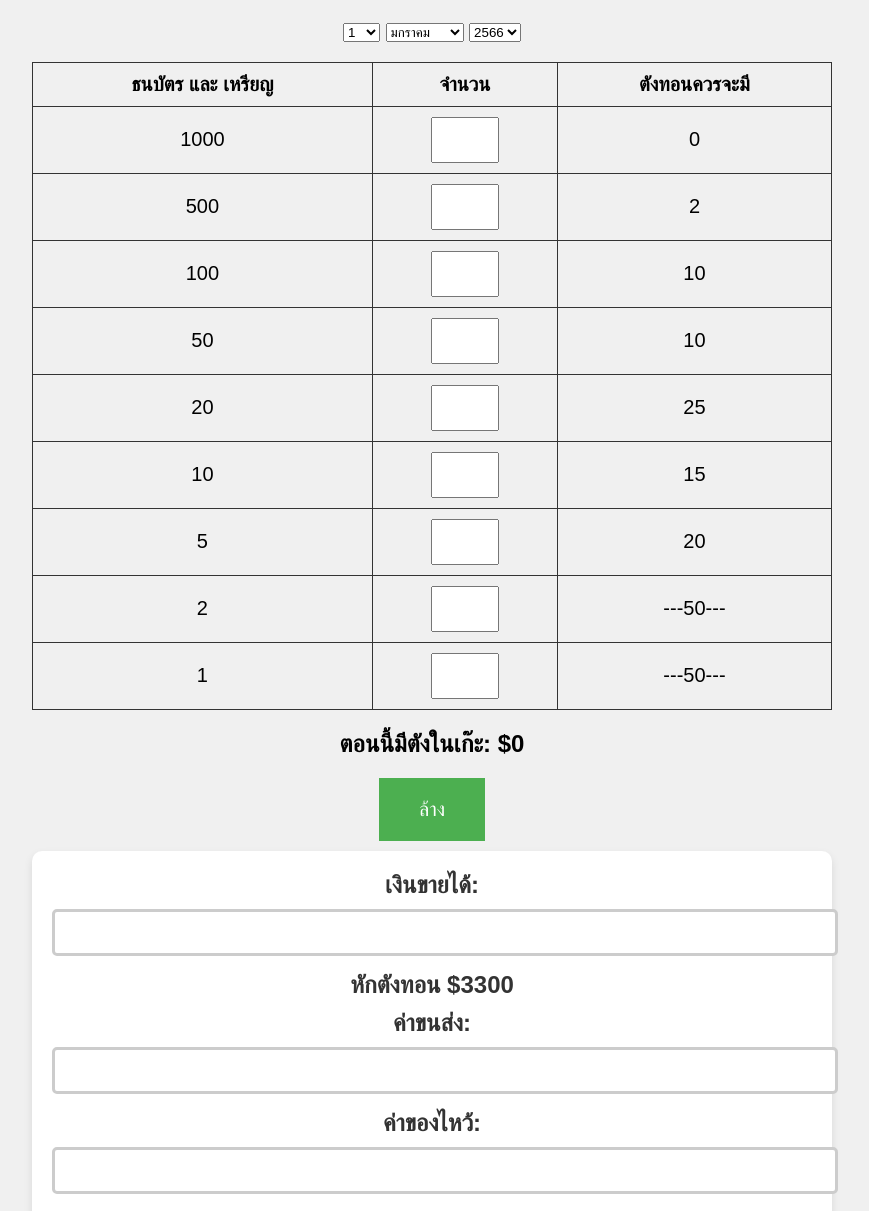
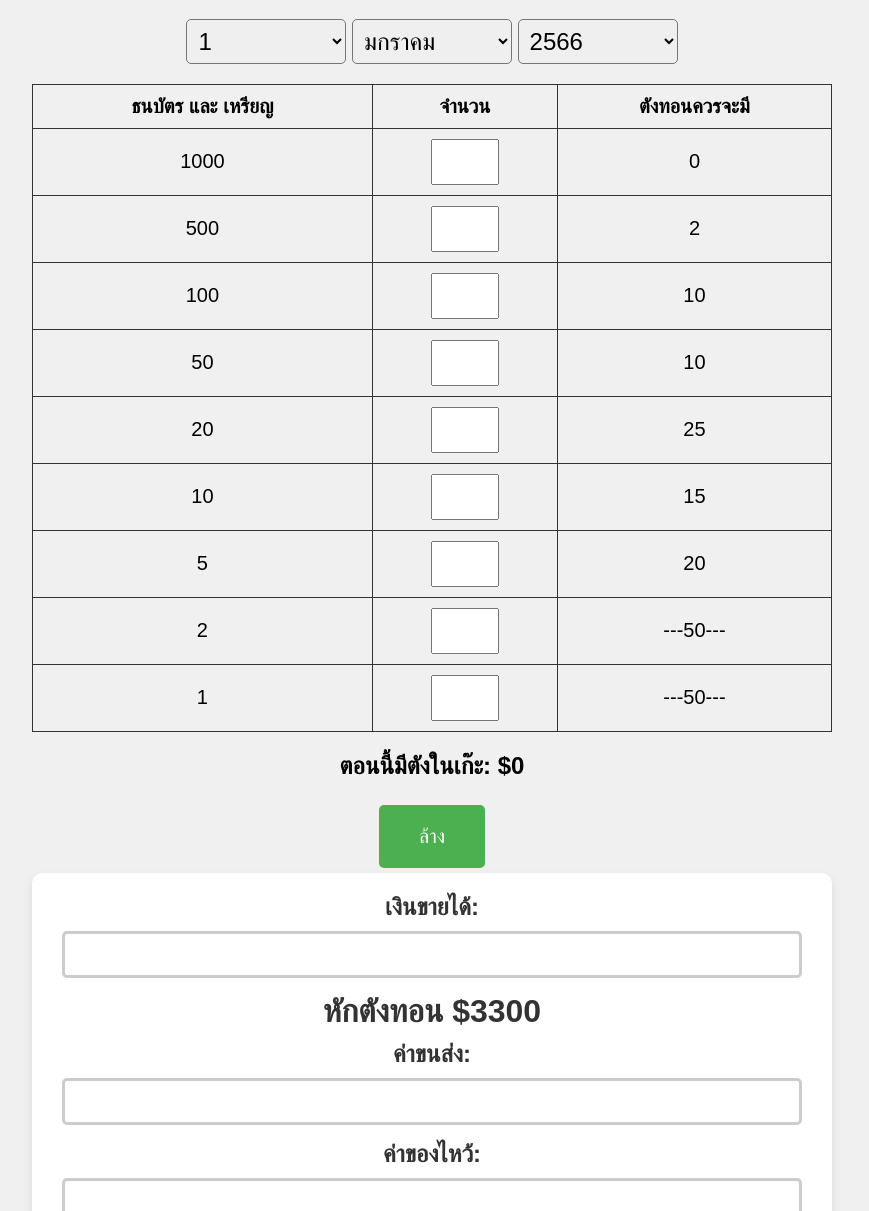
Before and after one commit to bsurasak/bsurasak.github.io, a plain HTML site: page index.html in a window 1280 px wide. Shown: the part 81-1292 px from the top of the page, without its empty margins (208-1077 px from the left). Drawn offline with Linux system fonts and the light colour scheme.

Commit message:
styles.css

```diff
--- a/styles.css
+++ b/styles.css
@@ -47,9 +47,10 @@ button {
     border: none;
     padding: 20px 40px;
     font-size: 20px;
+    margin: 5px;
     cursor: pointer;
     transition: background-color 0.3s;
-    margin-bottom: 10px;
+    border-radius: 5px;
 }
 
 button:hover {
@@ -77,13 +78,17 @@ button:hover {
     color: #333;
 }
 
+label[for="input1"] {
+    font-size: 32px !important; /* Adjust the font size to your preference */
+}
 .calculation input[type="number"] {
-    width: 100%;
+    width: calc(100% - 20px);
     font-size: 18px;
     padding: 10px;
     margin-bottom: 15px;
     border: 3px solid #ccc;
     border-radius: 5px;
+    box-sizing: border-box;
 }
 
 .calculation button {
@@ -125,6 +130,13 @@ input[type="number"] {
     font-size: 20px;
 }
 
+.date-dropdowns select {
+    padding: 7px; /* Adjust the padding to increase the height of the dropdown box */
+    font-size: 24px; /* Set the font size of the dropdown options */
+    width: 160px; /* Set the width of the dropdown box */
+    border-radius: 5px; /* Add rounded corners to the dropdown box */
+}
+
 .pagination {
     margin-top: 20px;
 }
```
